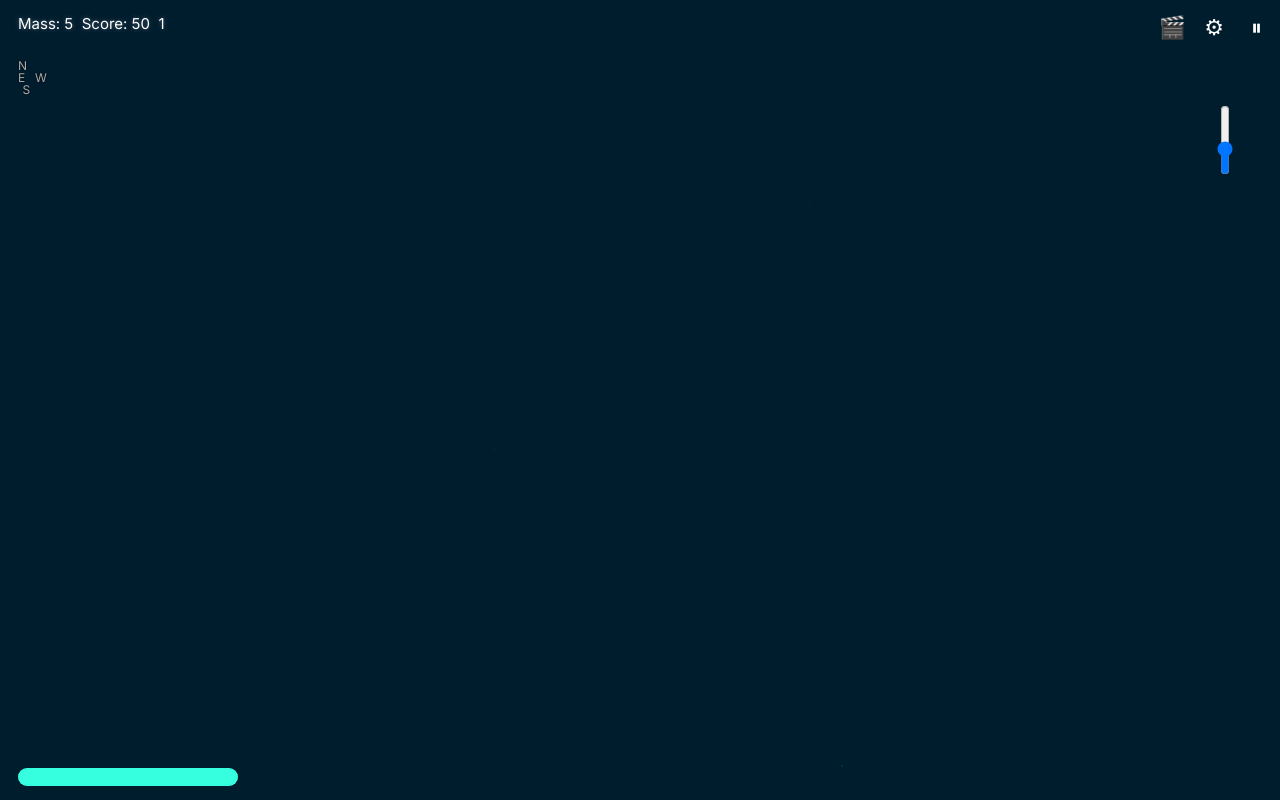
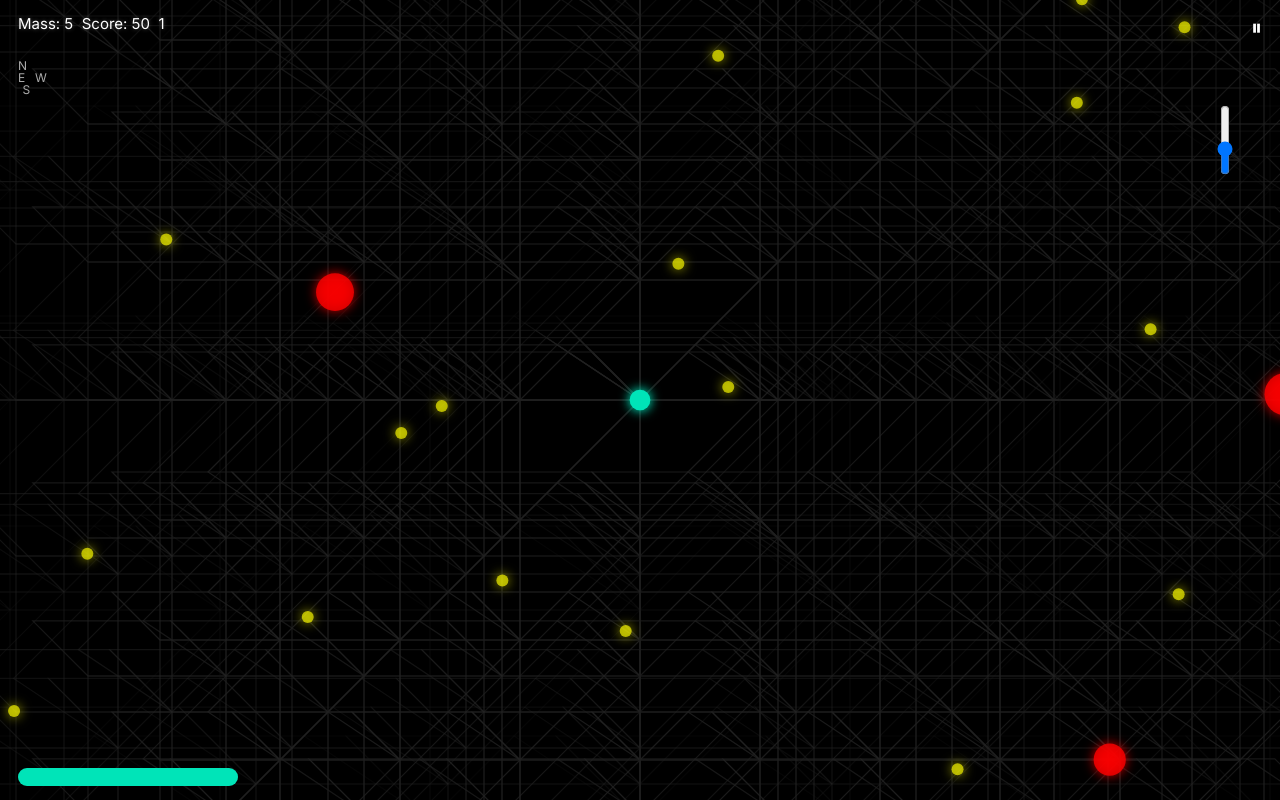
Before and after one commit to barnickelus/GenesisGame, a plain HTML site: page index.html in a window 1280 px wide. Drawn offline with Linux system fonts and the light colour scheme.

Commit message:
Update index.html

```diff
--- a/index.html
+++ b/index.html
@@ -2,20 +2,17 @@
 <html lang="en">
 <head>
 <meta charset="UTF-8">
-<title>Genesis Evolution — Biome Showcase</title>
+<title>Genesis Evolution — Final Balance Patch</title>
 <link href="https://fonts.googleapis.com/css2?family=Inter:wght@400;600&display=swap" rel="stylesheet">
 <meta name="viewport" content="width=device-width,initial-scale=1,maximum-scale=1,user-scalable=no">
 <style>
  html,body{margin:0;height:100%;background:#060616;overflow:hidden;font-family:"Inter",Arial,sans-serif;}
- canvas{width:100%;height:100%;display:block;touch-action:none;background:#000;}
+ canvas{width:100%;height:100%;display:block;touch-action:none;background:radial-gradient(circle at center,#32005a 0%,#000 85%);}
  #hud{position:fixed;top:14px;left:18px;color:#fff;font-size:15px;text-shadow:0 0 4px rgba(255,255,255,.3);z-index:2;}
  #compass{position:fixed;top:60px;left:18px;color:#aaa;font-size:12px;line-height:12px;letter-spacing:1px;text-shadow:0 0 2px #000;z-index:2;}
  #effBar{position:fixed;bottom:14px;left:18px;width:220px;height:18px;border-radius:9px;background:rgba(255,255,255,.12);z-index:2;}
- #effFill{width:100%;height:100%;border-radius:9px;background:#00e4b8;transition:background .4s;}
- #pauseBtn,#tiltBtn,#recBtn{position:fixed;top:14px;font-size:22px;color:#fff;cursor:pointer;user-select:none;z-index:2;}
- #pauseBtn{right:18px;}
- #tiltBtn{right:56px;}
- #recBtn{right:94px;}
+ #effFill{width:100%;height:100%;border-radius:9px;background:#00e4b8;}
+ #pauseBtn{position:fixed;top:14px;right:18px;font-size:22px;color:#fff;cursor:pointer;user-select:none;z-index:2;}
  #radarWrap{position:fixed;top:48px;right:18px;width:70px;height:70px;display:none;z-index:2;}
  #radar{width:70px;height:70px;border:1px solid #555;border-radius:4px;background:rgba(0,0,0,.4);}
  #zoomSlider{position:fixed;top:130px;right:18px;width:70px;transform:rotate(-90deg);z-index:2;}
@@ -27,157 +24,200 @@
 <div id="hud">Mass: <span id="mass">10</span>&nbsp; Score: <span id="score">0</span>&nbsp; <span id="level">1</span></div>
 <div id="compass">N<br>E&nbsp;&nbsp;W<br>&nbsp;S</div>
 <div id="effBar"><div id="effFill"></div></div>
-<div id="pauseBtn">⏸︎</div><div id="tiltBtn">⚙︎</div><div id="recBtn">🎬</div>
+<div id="pauseBtn">⏸︎</div>
 <div id="radarWrap"><canvas id="radar" width="70" height="70"></canvas></div>
 <input id="zoomSlider" type="range" min="0.5" max="2" step="0.01" value="1">
-
-<!-- soundtrack stems -->
-<audio id="bg0" src="background-music.mp3" loop preload="auto"></audio>
-<audio id="bg1" src="layer1.mp3" loop preload="auto"></audio>
-<audio id="bg2" src="layer2.mp3" loop preload="auto"></audio>
-
-<!-- sfx -->
-<audio id="eatSnd" src="eat.mp3" preload="auto"></audio>
-<audio id="hurtSnd" src="hurt.mp3" preload="auto"></audio>
-<audio id="frenzySnd" src="frenzy.mp3" preload="auto"></audio>
+<audio id="backgroundMusic" src="background-music.mp3" loop preload="auto"></audio>
 
 <script>
-/* === SETTINGS & THEMES === */
-const THEMES=[
- {bg:"#060616",star:"#222",accent:"#00e4b8",food:"#ff0"},
- {bg:"#001d2e",star:"#003742",accent:"#36ffe0",food:"#00ffea"},
- {bg:"#230024",star:"#301332",accent:"#ff00de",food:"#ff39ff"},
- {bg:"#0b001f",star:"#001a46",accent:"#00aaff",food:"#00d7ff"}
-];
-const BIOME_THRESH=[500,1000,1500];
+/* --- CONSTANTS --- */
+const MASS_THRESH=600,TITAN_LEVEL=10,TITAN_MAX=6,TITAN_RESPAWN_MS=20000,
+      SPECTRE_MAX=3,REAPER_MAX=3,C_RING_DIST=1600;
+const FRENZY_BONUS_SCALE=0.4,
+      SPECTRE_SPEED_MS=6000,SPECTRE_SPEED_MULT=1.25,
+      RADAR_PADDING=4;
 
-/* === ORIGINAL CONSTANTS (trimmed for brevity, unchanged) === */
-const MASS_THRESH=600,TITAN_LEVEL=10,TITAN_MAX=6,TITAN_RESPAWN_MS=20000,
-SPECTRE_MAX=3,REAPER_MAX=3,C_RING_DIST=1600;
-const SPECTRE_SPEED_MS=6000,SPECTRE_SPEED_MULT=1.25,
-RADAR_PADDING=4,ZOOM_EASE=0.25;
-const MASS_SPEED_FACTOR=0.0012,EXTRA_TAIL_PCT=0.10,MAX_TAIL_DRAW=60,
-SAFE_PLAYER_MASS=70,BLINK_MS=300;
+/* balance knobs */
+const MASS_SPEED_FACTOR  =0.0012;
+const EXTRA_TAIL_PCT     =0.10;
+const MAX_TAIL_DRAW      =60;
+const SAFE_PLAYER_MASS   =70;     /* elites ignore you below this */
+const BLINK_MS           =300;
 
-/* === CANVAS === */
+/* canvas / zoom */
 const canvas=document.getElementById("game"),ctx=canvas.getContext("2d",{alpha:false});
-ctx.imageSmoothingEnabled=false;let W,H;function resize(){W=canvas.width=innerWidth;H=canvas.height=innerHeight;}resize();addEventListener("resize",resize);
+let W,H;function resize(){W=canvas.width=innerWidth;H=canvas.height=innerHeight;}resize();addEventListener("resize",resize);
+let sliderZoom=1;document.getElementById("zoomSlider").addEventListener("input",e=>sliderZoom=parseFloat(e.target.value));
+let zoom=sliderZoom;
 
-/* === INPUT & TILT === */
-let sliderZoom=1,zoom=1;document.getElementById("zoomSlider").oninput=e=>sliderZoom=parseFloat(e.target.value);
-const toWorld=e=>({x:(e.clientX-offset.x)/zoom,y:(e.clientY-offset.y)/zoom});
-let useTilt=false;const tiltBtn=document.getElementById("tiltBtn");tiltBtn.onclick=()=>{useTilt=!useTilt;tiltBtn.style.opacity=useTilt?0.6:1;};
-let tiltVec={x:0,y:0};
-if(window.DeviceOrientationEvent)window.addEventListener("deviceorientation",e=>{
- if(!useTilt)return;
- const beta=e.beta||0,gamma=e.gamma||0;
- tiltVec.x=gamma/30;tiltVec.y=beta/30;
-});
+/* HUD refs */
+const massEl=document.getElementById("mass"),scoreEl=document.getElementById("score"),levelEl=document.getElementById("level");
+const pauseBtn=document.getElementById("pauseBtn"),rctx=document.getElementById("radar").getContext("2d"),radarWrap=document.getElementById("radarWrap");
 
-/* === RECORDING === */
-const recBtn=document.getElementById("recBtn");let recMedia,recChunks=[];recBtn.onclick=()=>{if(!recMedia)return;recMedia.requestData();};
-async function initRecorder(){
- if(!("MediaRecorder"in window))return;
- const stream=canvas.captureStream(60);recMedia=new MediaRecorder(stream,{mimeType:"video/webm"});
- recMedia.ondataavailable=e=>{recChunks.push(e.data);if(recChunks.length>200){recChunks.shift();}}
- recMedia.start(100); /* 100 ms chunks – keeps ~20 s buffer */
-}
-initRecorder();
-
-/* === HUD refs === */
-const massEl=document.getElementById("mass"),scoreEl=document.getElementById("score"),levelEl=document.getElementById("level"),
-effFill=document.getElementById("effFill"),pauseBtn=document.getElementById("pauseBtn"),
-radarWrap=document.getElementById("radarWrap"),rctx=document.getElementById("radar").getContext("2d");
-
-/* === WORLD === */
+/* world data */
 let player={x:0,y:0,r:15,mass:10,tail:[],baseSpeed:2.5,blink:0,speedBoost:0};
 let target={x:0,y:0,active:false},offset={x:0,y:0};
 const food=[],foes=[],titans=[],spectres=[],reapers=[],beacons=[];
 let pill={x:0,y:0,r:10,active:false,cd:0};
-let frenzy=false,F_TIME=0;
-let paused=false,radarActive=false;
-const STARS=120,stars=[...Array(STARS)].map(()=>({x:Math.random()*4000-2000,y:Math.random()*4000-2000,s:Math.random()*1.5+0.5}));
+let frenzy=false,F_TIME=0,frenzyOrbsLeft=0;
 
-/* === AUDIO === */
-const layers=[...["bg0","bg1","bg2"].map(id=>document.getElementById(id))];
-function playLayers(){layers.forEach(a=>{a.loop=true;a.volume=0;a.play().catch(()=>{});});layers[0].volume=0.6;}
-function fadeLayer(idx,to,spd=0.002){layers[idx].volume=Math.max(0,Math.min(1,lerp(layers[idx].volume,to,spd)));}
-addEventListener("pointerdown",()=>playLayers(),{once:true});
+let paused=false,radarActive=false,titanTimer=0,titanKill=0,spectreKill=0,level=1;
 
-/* === HELPERS === */
+/* utils */
 const rand=v=>Math.random()*v-v/2;
 const dist=(a,b,c,d)=>Math.hypot(a-c,b-d);
 const onScreen=(x,y,r)=>!(x+r<player.x-W/(2*zoom)||x-r>player.x+W/(2*zoom)||y+r<player.y-H/(2*zoom)||y-r>player.y+H/(2*zoom));
-const lerp=(a,b,t)=>a+(b-a)*t;
-const rgb=h=>({r:parseInt(h.slice(1,3),16),g:parseInt(h.slice(3,5),16),b:parseInt(h.slice(5,7),16)});
+const lerp=(a,b,t)=>a+(b-a)*t, rgb=h=>({r:parseInt(h.slice(1,3),16),g:parseInt(h.slice(3,5),16),b:parseInt(h.slice(5,7),16)});
 const mixHex=(a,b,t)=>{const A=rgb(a),B=rgb(b);return`rgb(${Math.round(lerp(A.r,B.r,t))},${Math.round(lerp(A.g,B.g,t))},${Math.round(lerp(A.b,B.b,t))})`;};
 
-/* === PARTICLES etc. (unchanged functions omitted for brevity) === */
-const particles=[];function spawnBurst(x,y,c){for(let i=0;i<12;i++)particles.push({x,y,dx:rand(2),dy:rand(2),r:3,ttl:600,col:c});}
-
-/* === EXISTING SPAWN code (unchanged)… === */
+/* spawners */
 function spawnFood(){while(food.length<60)food.push({x:rand(1800),y:rand(1800),r:6});}
 function spawnFoe(){foes.push({x:rand(2000),y:rand(2000),r:(player.mass>=MASS_THRESH?14:10)+Math.random()*20});}
-/* …spawnTitan, Spectre, Reaper, Pill etc., unchanged … */
+function spawnTitan(){const a=Math.random()*Math.PI*2,d=700+Math.random()*500;titans.push({x:player.x+Math.cos(a)*d,y:player.y+Math.sin(a)*d,r:25+Math.random()*35,hop:0});}
+function spawnSpectre(){const a=Math.random()*Math.PI*2,d=600+Math.random()*400;spectres.push({x:player.x+Math.cos(a)*d,y:player.y+Math.sin(a)*d,r:22+Math.random()*25,dash:0});}
+function spawnReaper(){const a=Math.random()*Math.PI*2,d=800+Math.random()*600;reapers.push({x:player.x+Math.cos(a)*d,y:player.y+Math.sin(a)*d,r:38+Math.random()*28,charge:0});}
+function spawnPill(){pill={x:rand(1800),y:rand(1800),r:10,active:true,cd:0};}
 
-/* initial entities */
+/* initial content */
 spawnFood();for(let i=0;i<12;i++)spawnFoe();
 ["N","S","E","W"].forEach(d=>{const p={N:[0,-C_RING_DIST],S:[0,C_RING_DIST],E:[C_RING_DIST,0],W:[-C_RING_DIST,0]}[d];beacons.push({x:p[0],y:p[1],r:18});});
 
-/* === INPUT HANDLERS === */
-canvas.addEventListener("pointerdown",e=>{if(paused)return;const p=toWorld(e);target=({x:p.x,y:p.y,active:true});});
+/* input */
+const toWorld=e=>({x:(e.clientX-offset.x)/zoom,y:(e.clientY-offset.y)/zoom});
+canvas.addEventListener("pointerdown",e=>{if(!paused){const p=toWorld(e);target.x=p.x;target.y=p.y;target.active=true;}});
 canvas.addEventListener("pointermove",e=>{if(target.active&&!paused){const p=toWorld(e);target.x=p.x;target.y=p.y;}});
 canvas.addEventListener("pointerup",()=>target.active=false);
-pauseBtn.onclick=()=>{paused=!paused;pauseBtn.textContent=paused?"▶︎":"⏸︎";layers.forEach(a=>paused?a.pause():a.play().catch(()=>{}));};
 
-/* === DRAW HELPERS (glow etc.) unchanged === */
+/* pause */
+pauseBtn.onclick=()=>{paused=!paused;pauseBtn.textContent=paused?"▶︎":"⏸︎";const a=document.getElementById("backgroundMusic");if(a)paused?a.pause():a.play().catch(()=>{});};
+
+/* helpers */
 function glow(x,y,r,c,a){if(r*zoom<0.8||!onScreen(x,y,r))return;ctx.globalAlpha=a;ctx.shadowBlur=12*zoom;ctx.shadowColor=c;ctx.fillStyle=c;ctx.beginPath();ctx.arc(x,y,r,0,Math.PI*2);ctx.fill();ctx.shadowBlur=0;ctx.globalAlpha=1;}
+function glyphR(x,y,r,c){if(r*zoom<0.8||!onScreen(x,y,r))return;ctx.save();ctx.shadowBlur=12*zoom;ctx.shadowColor=c;ctx.fillStyle=c;ctx.font=`${r*2}px Inter`;ctx.textAlign="center";ctx.textBaseline="middle";ctx.fillText("R",x,y);ctx.shadowBlur=0;ctx.restore();}
+function tesseract(){const step=(zoom<=0.8?60:120),d=6;ctx.lineWidth=1.2;for(let z=0;z<d;z++){const s=1+z*0.15,o=0.8-0.12*z;ctx.strokeStyle=`rgba(34,34,34,${o})`;for(let i=-4;i<=4;i++)for(let j=-4;j<=4;j++){const x=i*step*s,y=j*step*s;if(!onScreen(x,y,step*s*1.4))continue;cube(x,y,step*s);}}function cube(x,y,s){ctx.beginPath();ctx.rect(x,y,s,s);ctx.stroke();ctx.beginPath();ctx.moveTo(x,y);ctx.lineTo(x-s*0.4,y-s*0.4);ctx.lineTo(x-s*0.4+s,y-s*0.4);ctx.lineTo(x+s,y);ctx.stroke();ctx.beginPath();ctx.moveTo(x+s,y);ctx.lineTo(x+s+s*0.4,y-s*0.4);ctx.lineTo(x+s+s*0.4-s,y-s*0.4+s);ctx.lineTo(x+s,y+s);ctx.stroke();}}
 
-/* === GAME LOOP === */
-let last=0,bgIdx=0;
+/* game loop */
+let last=0;
 function loop(ts){
- if(paused){last=ts;return requestAnimationFrame(loop);}
- const dt=(ts-last)||16;last=ts;
+  if(paused){last=ts;return requestAnimationFrame(loop);}
+  const dt=(ts-last)||16;last=ts;
 
- /* biome check */
- const nextIdx=BIOME_THRESH.findIndex(th=>player.mass<th)+1;bgIdx=nextIdx<0?THEMES.length-1:nextIdx;
- const theme=THEMES[bgIdx];document.body.style.background=theme.bg;effFill.style.background=theme.accent;
+  /* camera auto-zoom so player ≤½ screen */
+  zoom=Math.min(sliderZoom,Math.max(0.5,H/(player.r*4)));
 
- /* soundtrack fade */
- fadeLayer(1,bgIdx>=2?0.7:0);fadeLayer(2,bgIdx>=3?0.6:0);
+  /* clear */
+  ctx.setTransform(1,0,0,1,0,0);ctx.clearRect(0,0,W,H);
 
- /* zoom ease */
- zoom=lerp(zoom,Math.min(sliderZoom,Math.max(0.5,H/(player.r*4))),ZOOM_EASE);
+  /* movement & decay */
+  const dx=(target.active?target.x:player.x)-player.x,dy=(target.active?target.y:player.y)-player.y,dLen=Math.hypot(dx,dy);
+  if(player.speedBoost>0)player.speedBoost=Math.max(0,player.speedBoost-dt);
+  const sp=player.baseSpeed*(player.speedBoost>0?SPECTRE_SPEED_MULT:1)*(frenzy?1.3:1)*(1+player.mass*MASS_SPEED_FACTOR);
+  if(dLen>1){player.x+=dx/dLen*sp;player.y+=dy/dLen*sp;}
 
- /* input vector */
- if(useTilt&&Math.hypot(tiltVec.x,tiltVec.y)>0.1){target.active=true;
-   target.x=player.x+tiltVec.x*500;target.y=player.y+tiltVec.y*500;}
+  const decay=0.000009*player.r*player.r+(player.mass<150?0.002:0.003);
+  player.mass=Math.max(5,player.mass-Math.min(decay,0.08)*dt);
 
- /* movement & decay (original maths) */
- const vx=(target.active?target.x:player.x)-player.x,vy=(target.active?target.y:player.y)-player.y,vLen=Math.hypot(vx,vy);
- if(player.speedBoost>0)player.speedBoost=Math.max(0,player.speedBoost-dt);
- const sp=player.baseSpeed*(player.speedBoost>0?SPECTRE_SPEED_MULT:1)*(frenzy?1.3:1)*(1+player.mass*MASS_SPEED_FACTOR);
- if(vLen>1){player.x+=vx/vLen*sp;player.y+=vy/vLen*sp;}
- player.mass=Math.max(5,player.mass-(0.000009*player.r*player.r+(player.mass<150?0.002:0.003))*dt);
+  /* food */
+  for(let i=food.length-1;i>=0;i--){if(dist(player.x,player.y,food[i].x,food[i].y)<player.r+food[i].r){player.mass+=food[i].r;food.splice(i,1);}}
+  spawnFood();
 
- /* camera */
- offset.x=W/2-player.x*zoom;offset.y=H/2-player.y*zoom;
+  /* foes spawn / AI */
+  while(foes.length<(player.mass>=MASS_THRESH?18:12))spawnFoe();
+  foes.forEach((o,i)=>{
+    const d=dist(player.x,player.y,o.x,o.y);
+    if(player.r>o.r&&d<player.r){player.mass+=o.r*2.5;foes.splice(i,1);return;}
+    if(o.r>player.r&&d<o.r){if(player.blink<50)player.blink=BLINK_MS;player.mass=Math.max(5,player.mass-0.04*dt);}
+    const c=1;if(o.r<player.r&&d<250){o.x-=(player.x-o.x)/d*c;o.y-=(player.y-o.y)/d*c;}
+    else if(o.r>player.r&&d<250){o.x+=(player.x-o.x)/d*c;o.y+=(player.y-o.y)/d*c;}
+  });
 
- /* STARFIELD */
- ctx.setTransform(1,0,0,1,0,0);ctx.fillStyle=theme.bg;ctx.fillRect(0,0,W,H);
- ctx.fillStyle=theme.star;for(const s of stars){const sx=(s.x-player.x*0.1)*zoom+offset.x,sy=(s.y-player.y*0.1)*zoom+offset.y;if(sx<0||sx>W||sy<0||sy>H)continue;ctx.fillRect(sx,sy,s.s,s.s);}
+  /* titans */
+  if(level>=TITAN_LEVEL){while(titans.length<TITAN_MAX)spawnTitan();titanTimer+=dt;if(titanTimer>TITAN_RESPAWN_MS){titanTimer=0;titans.length=0;}}
+  titans.forEach((o,i)=>{o.hop-=dt;const d=dist(player.x,player.y,o.x,o.y);
+    if(d>2000){titans.splice(i,1);spawnTitan();return;}
+    if(player.r>o.r&&d<player.r){player.mass+=o.r*5;titans.splice(i,1);titanKill++;return;}
+    if(o.r>player.r&&d<o.r){if(player.blink<50)player.blink=BLINK_MS;player.mass=Math.max(5,player.mass-0.1*dt);}
+    if(o.hop<=0){o.hop=700;const hop=o.r>player.r?120:-80;o.x+=(player.x-o.x)/d*hop;o.y+=(player.y-o.y)/d*hop;}
+  });
 
- /* world transform */
- ctx.setTransform(zoom,0,0,zoom,offset.x,offset.y);
+  /* spectres */
+  if(titanKill>=10)while(spectres.length<SPECTRE_MAX)spawnSpectre();
+  spectres.forEach((s,i)=>{
+    s.dash-=dt;
+    const d=dist(player.x,player.y,s.x,s.y);
+    if(d>2200){spectres.splice(i,1);spawnSpectre();return;}
 
- /* == ALL EXISTING GAME LOGIC (food, foes, titans, spectres, reapers, pill, frenzy, beacons, particles, radar) stays exactly as in your last build.  Replace those blocks here verbatim. == */
+    const ignore=player.mass<SAFE_PLAYER_MASS;
+    if(!ignore && d<player.r){player.mass+=s.r*7;player.speedBoost=SPECTRE_SPEED_MS;spectres.splice(i,1);spectreKill++;if(spectreKill%6===0&&reapers.length<REAPER_MAX)spawnReaper();return;}
+    if(!ignore && d<s.r && s.r>player.r){if(player.blink<50)player.blink=BLINK_MS;player.mass=Math.max(5,player.mass-0.2*dt);}
+    const jump=ignore?-100:(s.r>player.r?160:-100);
+    if(s.dash<=0){s.dash=400;s.x+=(player.x-s.x)/d*jump;s.y+=(player.y-s.y)/d*jump;}
+  });
 
- /* HUD final update */
- massEl.textContent=player.mass.toFixed(0);scoreEl.textContent=Math.floor(player.mass*10);levelEl.textContent=Math.floor(player.mass/100)+1;
+  /* reapers */
+  reapers.forEach((r,i)=>{
+    r.charge-=dt;
+    const d=dist(player.x,player.y,r.x,r.y);
+    if(d>2400){reapers.splice(i,1);return;}
+    const ignore=player.mass<SAFE_PLAYER_MASS;
+    if(!ignore && d<player.r){player.mass+=r.r*10;reapers.splice(i,1);return;}
+    if(!ignore && d<r.r && r.r>player.r){if(player.blink<50)player.blink=BLINK_MS;player.mass=Math.max(5,player.mass-0.25*dt);}
+    const step=ignore?-100:(r.r>player.r?130:-100);
+    if(r.charge<=0){r.charge=300;r.x+=(player.x-r.x)/d*step;r.y+=(player.y-r.y)/d*step;}
+  });
 
- requestAnimationFrame(loop);
+  /* pill / frenzy & beacons (unchanged logic) */
+  if(pill.active&&dist(player.x,player.y,pill.x,pill.y)<player.r+pill.r){
+    frenzy=true;F_TIME=10000;pill.active=false;frenzyOrbsLeft=40;
+    for(let i=0;i<40;i++){const a=Math.random()*Math.PI*2,r=120+Math.random()*120;
+      food.push({cx:player.x,cy:player.y,ang:a,baseR:r,angV:0.004+Math.random()*0.003,x:player.x+Math.cos(a)*r,y:player.y+Math.sin(a)*r,r:5,frenzy:true,col:COLORS[Math.random()*COLORS.length|0]});}}
+  if(frenzy){F_TIME-=dt;if(F_TIME<=0){frenzy=false;food.forEach(f=>f.frenzy=false);} }
+  food.forEach(f=>{if(f.frenzy){f.ang+=f.angV*dt;f.x=f.cx+Math.cos(f.ang)*f.baseR;f.y=f.cy+Math.sin(f.ang)*f.baseR;}});
+  if(!pill.active&&!frenzy){pill.cd+=dt;if(pill.cd>25000+Math.random()*10000)spawnPill();}
+  beacons.forEach(b=>{if(dist(player.x,player.y,b.x,b.y)<player.r+b.r){beacons.length=0;radarActive=true;radarWrap.style.display="block";}});
+
+  /* size / tail / level update */
+  player.r=10+player.mass/15;
+  level=Math.floor(player.mass/100)+1;
+  const targetTail=Math.ceil(player.mass/3*(1+EXTRA_TAIL_PCT));
+  player.tail.unshift({x:player.x,y:player.y});while(player.tail.length>targetTail)player.tail.pop();
+  if(player.blink>0)player.blink-=dt;
+
+  /* camera transform */
+  offset.x=W/2-player.x*zoom;offset.y=H/2-player.y*zoom;ctx.setTransform(zoom,0,0,zoom,offset.x,offset.y);
+
+  /* DRAW everything */
+  tesseract();
+  food.forEach(f=>glow(f.x,f.y,f.r,f.frenzy?f.col:"#ff0",f.frenzy?0.8:0.65));
+  foes.forEach(o=>glow(o.x,o.y,o.r,"#f00",0.8));
+  titans.forEach(o=>glow(o.x,o.y,o.r,"#cc00ff",0.9));
+  spectres.forEach(s=>glow(s.x,s.y,s.r,mixHex("#ffde59","#ff39ff",(Math.sin((ts+s.x)*0.006)+1)/2),0.9));
+  reapers.forEach(r=>glow(r.x,r.y,r.r,mixHex("#ff8800","#ff39ff",(Math.sin((ts+r.y)*0.004)+1)/2),0.9));
+  if(pill.active){const ph=(Math.sin(ts*0.005)+1)/2;glow(pill.x,pill.y,pill.r,mixHex("#00aaff","#ff39ff",ph),0.95);}
+  const skip=Math.max(1,Math.ceil(player.tail.length/MAX_TAIL_DRAW));
+  for(let i=0;i<player.tail.length;i+=skip){
+    const p=player.tail[i];glow(p.x,p.y,player.r*(1-i/player.tail.length),mixHex("#00e4b8","#ff39ff",i/player.tail.length),0.3);}
+  glow(player.x,player.y,player.r,player.blink>0?(player.blink%200<100?"#fff":"#ff44ff"):"#00e4b8",1);
+
+  /* radar */
+  if(radarActive){
+    rctx.clearRect(0,0,70,70);rctx.strokeStyle="#666";rctx.lineWidth=1;
+    rctx.beginPath();rctx.moveTo(35,0);rctx.lineTo(35,70);rctx.moveTo(0,35);rctx.lineTo(70,35);rctx.stroke();
+    const mc=Math.max(C_RING_DIST,Math.abs(player.x),Math.abs(player.y))||1,scale=(30-RADAR_PADDING)/mc;
+    rctx.fillStyle="#00e4b8";rctx.beginPath();rctx.arc(35+player.x*scale,35+player.y*scale,3,0,Math.PI*2);rctx.fill();
+  }
+
+  /* HUD */
+  massEl.textContent=player.mass.toFixed(0);
+  scoreEl.textContent=Math.floor(player.mass*10);
+  levelEl.textContent=level;
+
+  requestAnimationFrame(loop);
 }
 requestAnimationFrame(loop);
+
+/* music auto-start */
+addEventListener("pointerdown",()=>{const a=document.getElementById("backgroundMusic");if(a&&a.paused)a.play().catch(()=>{});},{once:true});
 </script>
 </body>
 </html>
```
